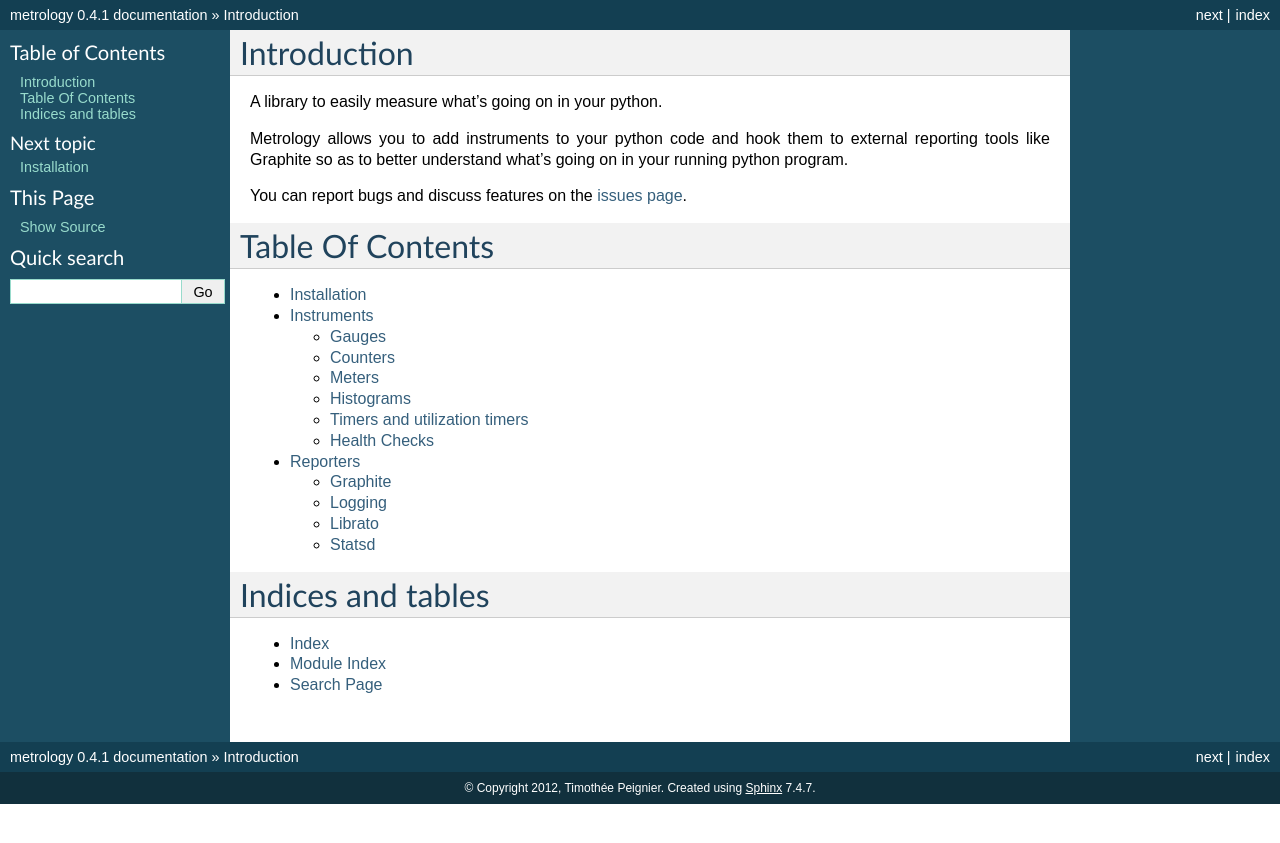
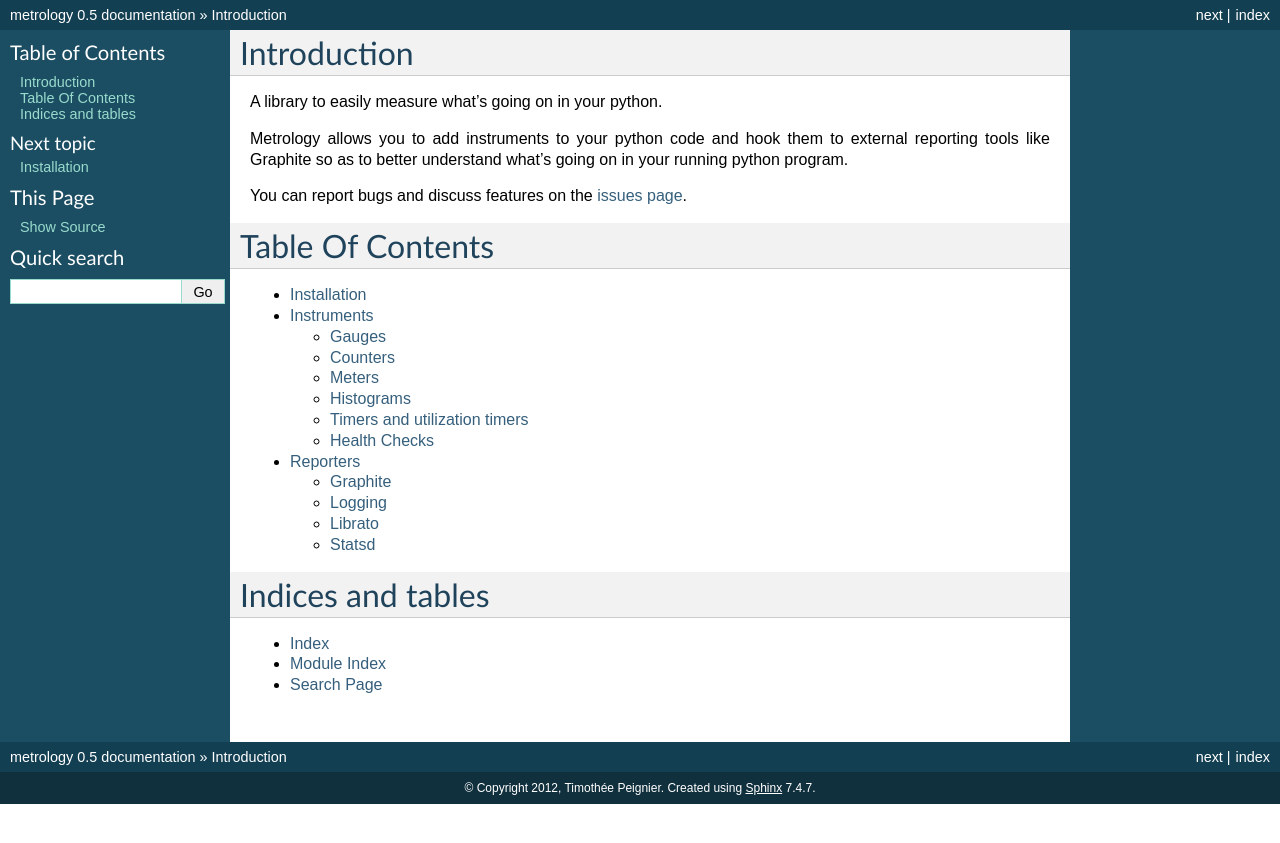
Before and after one commit to cyberdelia/metrology, a Sphinx documentation site: the page built from docs/index.rst, in a window 1280 px wide. Shown: the top 843 px of the page. Built offline with Sphinx 7.4.7, drawn with Linux system fonts in a browser that asks for light colours.

Commit message:
bump version

```diff
--- a/docs/conf.py
+++ b/docs/conf.py
@@ -48,9 +48,9 @@ copyright = u'2012, Timothée Peignier'
 # built documents.
 #
 # The short X.Y version.
-version = '0.4'
+version = '0.5'
 # The full version, including alpha/beta/rc tags.
-release = '0.4.1'
+release = '0.5'
 
 # The language for content autogenerated by Sphinx. Refer to documentation
 # for a list of supported languages.
--- a/setup.py
+++ b/setup.py
@@ -10,7 +10,7 @@ with open('LICENSE') as f:
 
 setup(
     name='metrology',
-    version='0.4.1',
+    version='0.5',
     description='A library to easily measure what\'s going on in your python.',
     long_description=readme,
     author='Timothée Peignier',
@@ -20,7 +20,7 @@ setup(
     packages=find_packages(),
     zip_safe=False,
     install_requires=[
-        'astrolabe>=0.1.1',
+        'astrolabe>=0.1.2',
         'atomic>=0.3.2',
         'bintrees>=1.0.0'
     ],
```
